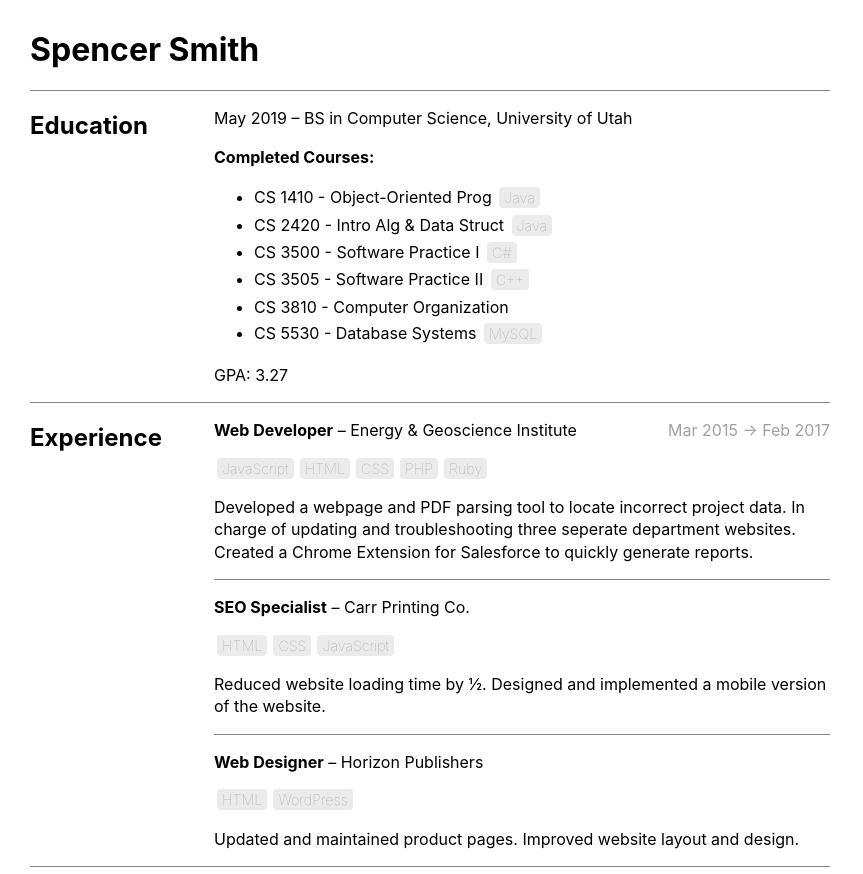
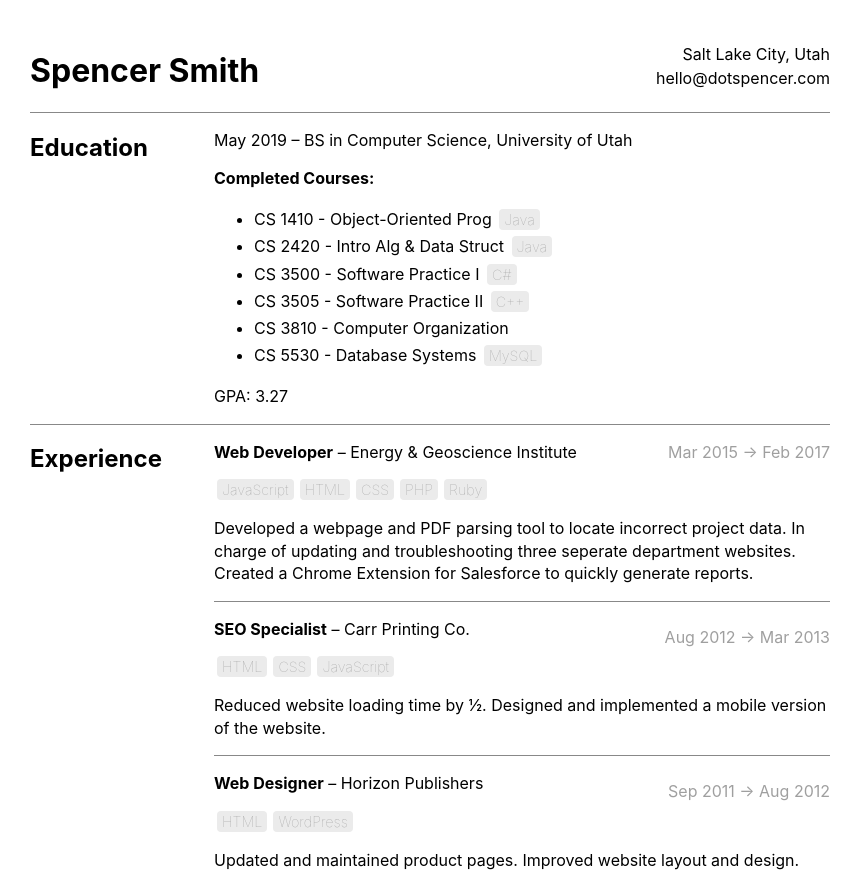
Before and after one commit to dotspencer/resume, a plain HTML site: page index.html in a window 1280 px wide. Shown: the top 874 px of the page, without its empty margins (0-863 px from the left). Drawn offline with Linux system fonts and the light colour scheme.

Commit message:
Added contact info

```diff
--- a/index.html
+++ b/index.html
@@ -1,6 +1,9 @@
 <link rel="stylesheet" href="./css/style.css">
-
 <h1>Spencer Smith</h1>
+<div class="contact">
+  <p>Salt Lake City, Utah</p>
+  <p>hello@dotspencer.com</p>
+</div>
 <div class="content">
   <section>
     <h2>Education</h2>
@@ -26,10 +29,12 @@
       <p><t>JavaScript</t><t>HTML</t><t>CSS</t><t>PHP</t><t>Ruby</t></p>
       <p>Developed a webpage and PDF parsing tool to locate incorrect project data. In charge of updating and troubleshooting three seperate department websites. Created a Chrome Extension for Salesforce to quickly generate reports.</p>
       <hr>
+      <p class="date">Aug 2012 &rarr; Mar 2013</p>
       <p><b>SEO Specialist</b> &ndash; Carr Printing Co.</p>
       <p><t>HTML</t><t>CSS</t><t>JavaScript</t></p>
       <p>Reduced website loading time by &frac12;. Designed and implemented a mobile version of the website.</p>
       <hr>
+      <p class="date">Sep 2011 &rarr; Aug 2012</p>
       <p><b>Web Designer</b> &ndash; Horizon Publishers</p>
       <p><t>HTML</t><t>WordPress</t></p>
       <p>Updated and maintained product pages. Improved website layout and design.</p>
--- a/scss/style.scss
+++ b/scss/style.scss
@@ -7,8 +7,26 @@ body {
   margin: 30px;
   max-width: 800px;
 }
+h1 {
+  float: left;
+}
+div.contact {
+  float: right;
+  text-align: right;
+  margin-top: .5em;
+  p{
+    line-height: 1rem;
+    margin: .5em 0;
+  }
+}
+
 p{
   line-height: 1.4rem;
+  &.space{
+    display: inline-block;
+    height: 2px;
+    margin: 0 !important;
+  }
 }
 li{
   line-height: 1.65rem;
```
Also changed, not shown: css/style.css, 1 other file.
